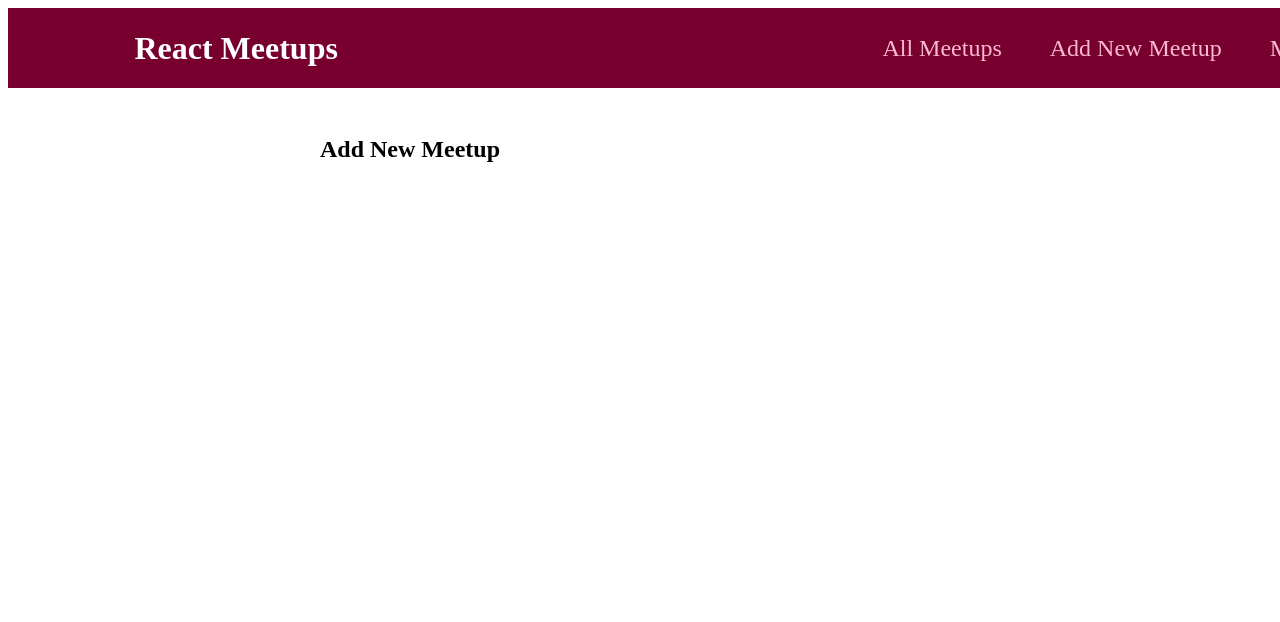
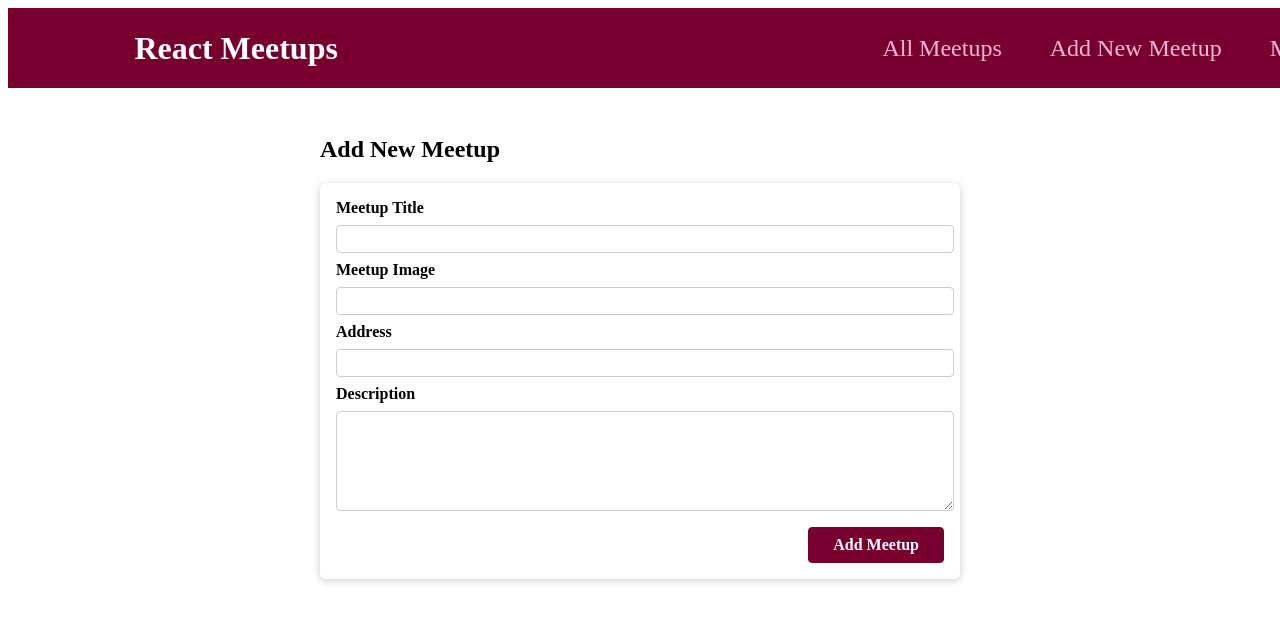
Before and after one commit to LuckYYadav15/React, a React (Create React App) app in the folder react-03/: page /new-meetup in a window 1280 px wide. Shown: the top 622 px of the page. Built offline with nearby package versions, Linux system fonts and the light colour scheme.

Commit message:
form added

```diff
--- a/react-03/src/components/meetups/NewMeetupForm.js
+++ b/react-03/src/components/meetups/NewMeetupForm.js
@@ -0,0 +1,33 @@
+import Card from '../ui/Card';
+import classes from './NewMeetupForm.module.css';
+
+function NewMeetupForm() {
+    return (
+        <Card>
+            <form className={classes.form}>
+                <div className={classes.control}>
+                    <label htmlFor='title'>Meetup Title</label>
+                    <input type='text' required id='title' />
+                </div>
+                <div className={classes.control}>
+                    <label htmlFor='image'>Meetup Image</label>
+                    <input type='url' required id='image' />
+                </div>
+                <div className={classes.control}>
+                    <label htmlFor='address'>Address</label>
+                    <input type='text' required id='address' />
+                </div>
+                <div className={classes.control}>
+                    <label htmlFor='description'>Description</label>
+                    <textarea id='description' required rows='5'></textarea>
+                </div>
+                <div className={classes.actions}>
+                    <button>Add Meetup</button>
+                </div>
+            </form>
+        </Card>
+        );
+}
+
+
+export default NewMeetupForm;
--- a/react-03/src/components/pages/NewMeetup.js
+++ b/react-03/src/components/pages/NewMeetup.js
@@ -1,6 +1,9 @@
+import NewMeetupForm from "../meetups/NewMeetupForm";
+
 function NewMeetupPage() {
     return <section>
         <h1>Add New Meetup</h1>
+        <NewMeetupForm/>
     </section>
 }
 
```
